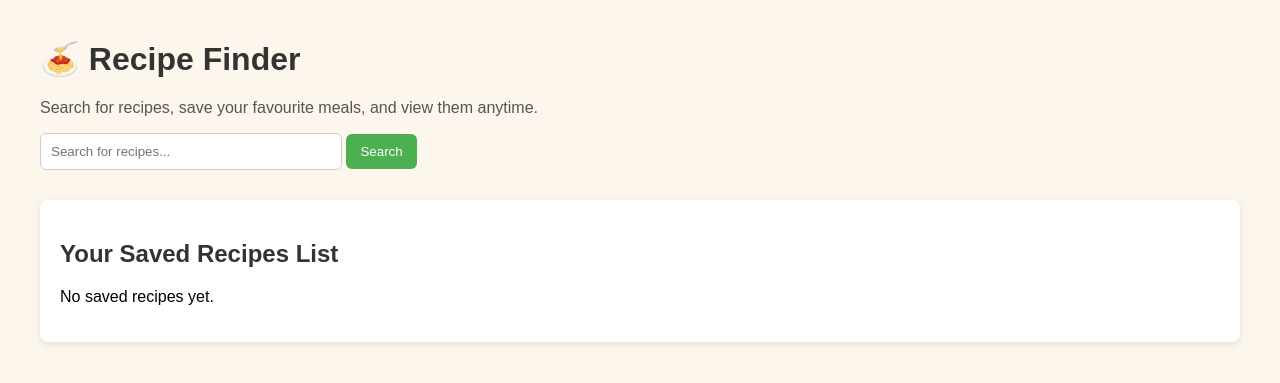
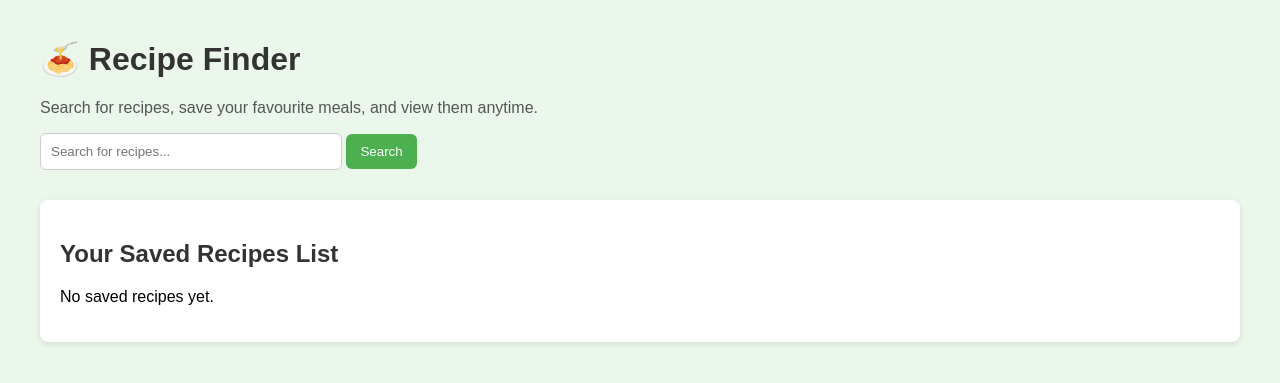
Before and after one commit to ella-mccoy/FlaskProject6, a Flask app: page / in a window 1280 px wide. Shown: the top 383 px of the page. Run offline with Flask 3, Linux system fonts and the light colour scheme; data that the repository does not hold is empty; some libraries are stand-ins or nearby versions.

Commit message:
Update background color for improved UI

```diff
--- a/templates/index.html
+++ b/templates/index.html
@@ -6,7 +6,7 @@
         body {
             font-family: Arial, sans-serif;
             margin: 40px;
-            background-color: #fdf6ec;
+            background-color: #eaf7ea;
         }
 
         h1, h2 {
```
